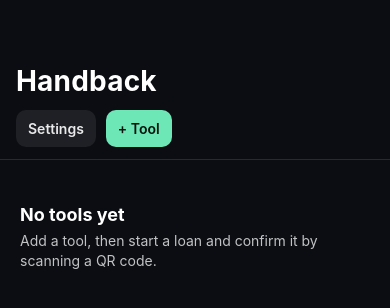
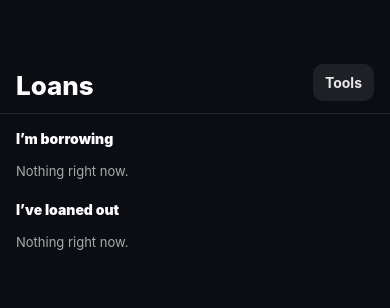
Before and after one commit to yellowsunagent/handback, a React Native app in the folder app/: screen /Loans in a window 390 px wide. Shown: the top 308 px of the page. Built offline with nearby package versions, Linux system fonts and the light colour scheme.

Commit message:
Add Loans screen (borrowing vs loaned out)

```diff
--- a/app/App.tsx
+++ b/app/App.tsx
@@ -4,6 +4,7 @@ import { createNativeStackNavigator } from '@react-navigation/native-stack';
 
 import type { RootStackParamList } from './src/types/nav';
 import { ToolsListScreen } from './src/screens/ToolsListScreen';
+import { LoansScreen } from './src/screens/LoansScreen';
 import { AddToolScreen } from './src/screens/AddToolScreen';
 import { ToolDetailScreen } from './src/screens/ToolDetailScreen';
 import { StartLoanScreen } from './src/screens/StartLoanScreen';
@@ -17,6 +18,7 @@ export default function App() {
     <NavigationContainer theme={DarkTheme}>
       <Stack.Navigator screenOptions={{ headerShown: false }}>
         <Stack.Screen name="ToolsList" component={ToolsListScreen} />
+        <Stack.Screen name="Loans" component={LoansScreen} />
         <Stack.Screen name="AddTool" component={AddToolScreen} />
         <Stack.Screen name="ToolDetail" component={ToolDetailScreen} />
         <Stack.Screen name="StartLoan" component={StartLoanScreen} />
--- /dev/null
+++ b/app/src/screens/LoansScreen.tsx
@@ -0,0 +1,142 @@
+import React from 'react';
+import { FlatList, Pressable, StyleSheet, Text, View } from 'react-native';
+import type { NativeStackScreenProps } from '@react-navigation/native-stack';
+import type { RootStackParamList } from '../types/nav';
+import { loadState } from '../storage/store';
+import type { Loan, Tool } from '../types/models';
+
+type Props = NativeStackScreenProps<RootStackParamList, 'Loans'>;
+
+type Row = {
+  loan: Loan;
+  tool?: Tool;
+};
+
+export function LoansScreen({ navigation }: Props) {
+  const [mineBorrowing, setMineBorrowing] = React.useState<Row[]>([]);
+  const [mineLentOut, setMineLentOut] = React.useState<Row[]>([]);
+
+  async function refresh() {
+    const state = await loadState();
+    const myName = state.myName || 'Me';
+    const toolsById = new Map(state.tools.map((t) => [t.id, t] as const));
+
+    const active = state.loans.filter((l) => !l.returnedAt);
+    const rows: Row[] = active.map((loan) => ({ loan, tool: toolsById.get(loan.toolId) }));
+
+    setMineBorrowing(rows.filter((r) => r.loan.borrowerName === myName));
+    setMineLentOut(rows.filter((r) => r.loan.ownerName === myName));
+  }
+
+  React.useEffect(() => {
+    const unsub = navigation.addListener('focus', () => {
+      void refresh();
+    });
+    void refresh();
+    return unsub;
+  }, [navigation]);
+
+  return (
+    <View style={styles.container}>
+      <View style={styles.header}>
+        <Text style={styles.title}>Loans</Text>
+        <Pressable style={styles.headerBtn} onPress={() => navigation.navigate('ToolsList')}>
+          <Text style={styles.headerBtnText}>Tools</Text>
+        </Pressable>
+      </View>
+
+      <Section
+        title="I’m borrowing"
+        rows={mineBorrowing}
+        emptyText="Nothing right now."
+        onPressRow={(toolId) => navigation.navigate('ToolDetail', { toolId })}
+      />
+
+      <Section
+        title="I’ve loaned out"
+        rows={mineLentOut}
+        emptyText="Nothing right now."
+        onPressRow={(toolId) => navigation.navigate('ToolDetail', { toolId })}
+      />
+    </View>
+  );
+}
+
+function Section({
+  title,
+  rows,
+  emptyText,
+  onPressRow,
+}: {
+  title: string;
+  rows: Row[];
+  emptyText: string;
+  onPressRow: (toolId: string) => void;
+}) {
+  return (
+    <View style={styles.section}>
+      <Text style={styles.sectionTitle}>{title}</Text>
+      {rows.length === 0 ? (
+        <Text style={styles.empty}>{emptyText}</Text>
+      ) : (
+        <FlatList
+          data={rows}
+          keyExtractor={(r) => r.loan.id}
+          renderItem={({ item }) => (
+            <Pressable
+              style={styles.row}
+              onPress={() => (item.tool ? onPressRow(item.tool.id) : undefined)}
+              disabled={!item.tool}
+            >
+              <View style={{ flex: 1 }}>
+                <Text style={styles.rowTitle} numberOfLines={1}>
+                  {item.tool?.name ?? 'Unknown tool'}
+                </Text>
+                <Text style={styles.rowSub}>
+                  Owner: {item.loan.ownerName} · Borrower: {item.loan.borrowerName}
+                </Text>
+                <Text style={styles.rowSub}>
+                  Due: {item.loan.dueAt ? new Date(item.loan.dueAt).toLocaleDateString() : '—'}
+                </Text>
+              </View>
+              <Text style={styles.chev}>›</Text>
+            </Pressable>
+          )}
+        />
+      )}
+    </View>
+  );
+}
+
+const styles = StyleSheet.create({
+  container: { flex: 1, backgroundColor: '#0b0d12' },
+  header: {
+    paddingTop: 64,
+    paddingHorizontal: 16,
+    paddingBottom: 12,
+    flexDirection: 'row',
+    alignItems: 'flex-end',
+    justifyContent: 'space-between',
+    borderBottomWidth: StyleSheet.hairlineWidth,
+    borderBottomColor: 'rgba(255,255,255,0.12)',
+  },
+  title: { color: '#fff', fontSize: 26, fontWeight: '800' },
+  headerBtn: { paddingVertical: 10, paddingHorizontal: 12, borderRadius: 10, backgroundColor: 'rgba(255,255,255,0.08)' },
+  headerBtnText: { color: 'rgba(255,255,255,0.9)', fontWeight: '700' },
+
+  section: { padding: 16, paddingBottom: 0 },
+  sectionTitle: { color: '#fff', fontSize: 14, fontWeight: '900', marginBottom: 10 },
+  empty: { color: 'rgba(255,255,255,0.65)', fontSize: 13, paddingVertical: 6 },
+
+  row: {
+    flexDirection: 'row',
+    alignItems: 'center',
+    padding: 14,
+    borderRadius: 14,
+    backgroundColor: 'rgba(255,255,255,0.06)',
+    marginBottom: 10,
+  },
+  rowTitle: { color: '#fff', fontSize: 16, fontWeight: '800', marginBottom: 4 },
+  rowSub: { color: 'rgba(255,255,255,0.7)', fontSize: 12, marginBottom: 3 },
+  chev: { color: 'rgba(255,255,255,0.6)', fontSize: 22, paddingLeft: 10 },
+});
--- a/app/src/screens/ToolsListScreen.tsx
+++ b/app/src/screens/ToolsListScreen.tsx
@@ -28,6 +28,9 @@ export function ToolsListScreen({ navigation }: Props) {
       <View style={styles.header}>
         <Text style={styles.title}>Handback</Text>
         <View style={styles.headerButtons}>
+          <Pressable style={styles.headerBtn} onPress={() => navigation.navigate('Loans')}>
+            <Text style={styles.headerBtnText}>Loans</Text>
+          </Pressable>
           <Pressable style={styles.headerBtn} onPress={() => navigation.navigate('Settings')}>
             <Text style={styles.headerBtnText}>Settings</Text>
           </Pressable>
--- a/app/src/types/nav.ts
+++ b/app/src/types/nav.ts
@@ -1,5 +1,6 @@
 export type RootStackParamList = {
   ToolsList: undefined;
+  Loans: undefined;
   AddTool: undefined;
   ToolDetail: { toolId: string };
   StartLoan: { toolId: string };
```
